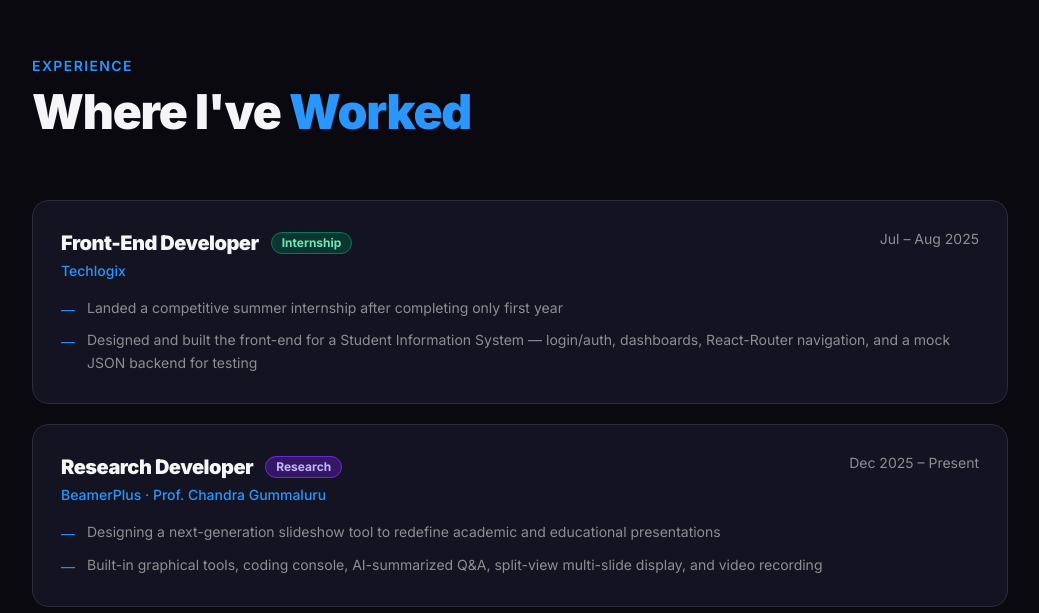
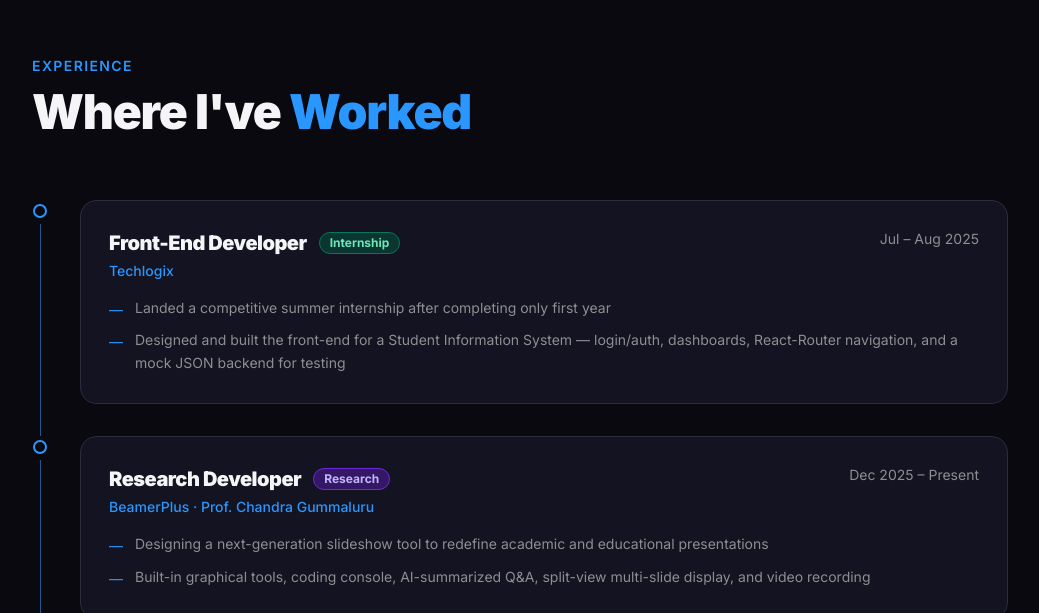
Before and after one commit to hasan-malik/hasan-malik.github.io, a React (Vite) app: page / in a window 1280 px wide. Shown: the part 2707-3320 px from the top of the page, without its empty margins (120-1159 px from the left). Built offline with nearby package versions, Linux system fonts and the light colour scheme.

Commit message:
feat: animate experience section as vertical timeline
Each entry animates in on scroll with a glowing dot + connecting line that
draws downward, turning the card stack into a semantic timeline.

```diff
--- a/src/components/Experience.jsx
+++ b/src/components/Experience.jsx
@@ -1,4 +1,5 @@
-import { motion } from 'framer-motion'
+import { useRef } from 'react'
+import { motion, useInView } from 'framer-motion'
 
 const experiences = [
   {
@@ -36,37 +37,52 @@ const experiences = [
   },
 ]
 
-export default function Experience() {
+function TimelineEntry({ exp, index, isLast }) {
+  const ref = useRef(null)
+  const isInView = useInView(ref, { once: true, margin: '-80px 0px' })
+
   return (
-    <section id="experience" className="py-28">
-      <div className="max-w-5xl mx-auto px-6">
-
+    <div ref={ref} className="relative flex gap-8">
+      {/* Left: dot + line */}
+      <div className="relative flex flex-col items-center w-4 shrink-0 mt-1">
+        {/* Dot */}
         <motion.div
-          initial={{ opacity: 0, y: 20 }}
-          whileInView={{ opacity: 1, y: 0 }}
-          viewport={{ once: true }}
-          transition={{ duration: 0.6, ease: [0.22, 1, 0.36, 1] }}
-          className="mb-16"
+          initial={{ scale: 0, opacity: 0 }}
+          animate={isInView ? { scale: 1, opacity: 1 } : {}}
+          transition={{ duration: 0.35, delay: index * 0.12, ease: [0.22, 1, 0.36, 1] }}
+          className="relative z-10 w-3.5 h-3.5 rounded-full border-2 border-apple-blue bg-apple-bg"
         >
-          <p className="text-sm font-semibold text-apple-blue tracking-widest uppercase mb-3">
-            Experience
-          </p>
-          <h2 className="text-4xl md:text-5xl font-black tracking-tight">
-            <span className="text-apple-dark">Where I've </span>
-            <span className="text-apple-blue">Worked</span>
-          </h2>
+          {/* Glow pulse on the active dot */}
+          <motion.div
+            initial={{ opacity: 0, scale: 0.6 }}
+            animate={isInView ? { opacity: [0, 0.5, 0] , scale: [0.6, 2, 2.4] } : {}}
+            transition={{ duration: 0.9, delay: index * 0.12 + 0.1 }}
+            className="absolute inset-0 rounded-full bg-apple-blue"
+          />
         </motion.div>
 
-        <div className="space-y-5">
-          {experiences.map((exp, i) => (
+        {/* Connecting line below dot (hidden for last entry) */}
+        {!isLast && (
+          <div className="relative flex-1 w-px bg-apple-border/40 mt-1.5">
             <motion.div
-              key={exp.org}
-              initial={{ opacity: 0, y: 24 }}
-              whileInView={{ opacity: 1, y: 0 }}
-              viewport={{ once: true }}
-              transition={{ duration: 0.5, delay: i * 0.08, ease: [0.22, 1, 0.36, 1] }}
-              className="p-7 bg-apple-light/60 border border-apple-border rounded-2xl backdrop-blur-sm"
+              initial={{ scaleY: 0 }}
+              animate={isInView ? { scaleY: 1 } : {}}
+              transition={{ duration: 0.7, delay: index * 0.12 + 0.25, ease: [0.22, 1, 0.36, 1] }}
+              style={{ originY: 0 }}
+              className="absolute inset-0 bg-apple-blue/50"
+            />
+          </div>
+        )}
+      </div>
+
+      {/* Right: card */}
+      <motion.div
+        initial={{ opacity: 0, x: 16 }}
+        animate={isInView ? { opacity: 1, x: 0 } : {}}
+        transition={{ duration: 0.5, delay: index * 0.12 + 0.05, ease: [0.22, 1, 0.36, 1] }}
+        className="flex-1 pb-8"
       >
+        <div className="p-7 bg-apple-light/60 border border-apple-border rounded-2xl backdrop-blur-sm">
           <div className="flex flex-col sm:flex-row sm:items-start sm:justify-between gap-3 mb-4">
             <div>
               <div className="flex items-center gap-3 mb-1">
@@ -90,7 +106,41 @@ export default function Experience() {
               </li>
             ))}
           </ul>
+        </div>
       </motion.div>
+    </div>
+  )
+}
+
+export default function Experience() {
+  return (
+    <section id="experience" className="py-28">
+      <div className="max-w-5xl mx-auto px-6">
+
+        <motion.div
+          initial={{ opacity: 0, y: 20 }}
+          whileInView={{ opacity: 1, y: 0 }}
+          viewport={{ once: true }}
+          transition={{ duration: 0.6, ease: [0.22, 1, 0.36, 1] }}
+          className="mb-16"
+        >
+          <p className="text-sm font-semibold text-apple-blue tracking-widest uppercase mb-3">
+            Experience
+          </p>
+          <h2 className="text-4xl md:text-5xl font-black tracking-tight">
+            <span className="text-apple-dark">Where I've </span>
+            <span className="text-apple-blue">Worked</span>
+          </h2>
+        </motion.div>
+
+        <div className="flex flex-col">
+          {experiences.map((exp, i) => (
+            <TimelineEntry
+              key={exp.org}
+              exp={exp}
+              index={i}
+              isLast={i === experiences.length - 1}
+            />
           ))}
         </div>
 
```
Lines whose indentation alone changed are shown as unchanged.
